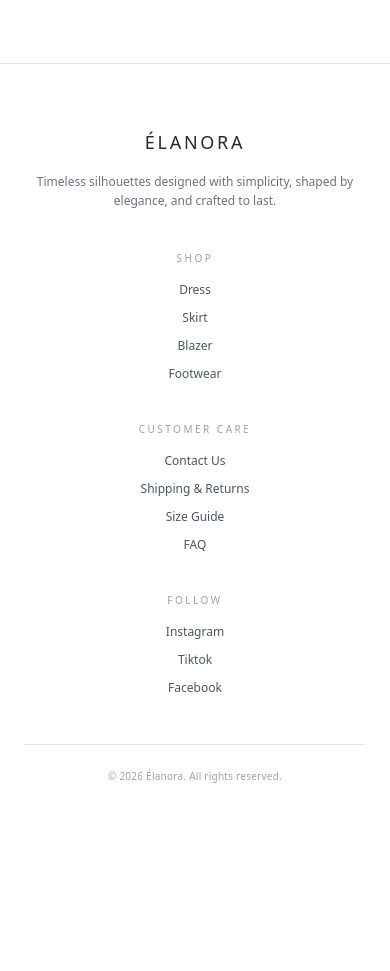
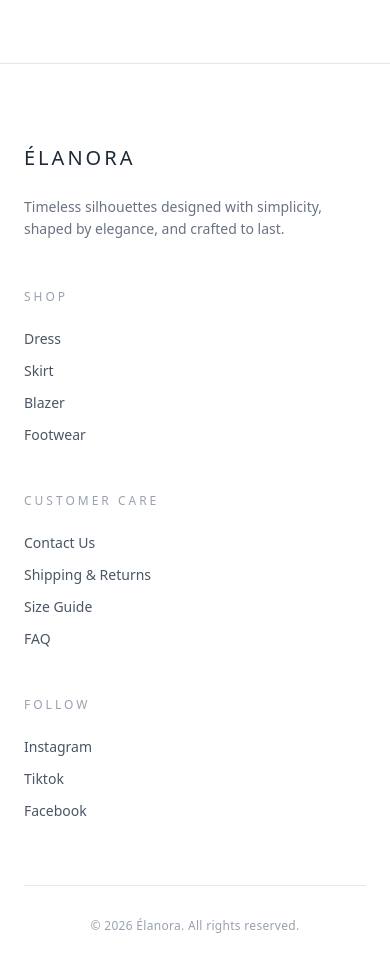
Before and after one commit to citrapratiwi4/ecommerce-react-app, a React (Vite) app: page /product/1 in a window 390 px wide. Shown: the part 2380-3351 px from the top of the page. Before the commit the page ends 3228 px from the top, so only its background shows below. Built offline with nearby package versions, Linux system fonts and the light colour scheme.

Commit message:
fix: align mobile footer layout in ProductDetail to match Home and standardize comments

```diff
--- a/src/pages/ProductDetail.jsx
+++ b/src/pages/ProductDetail.jsx
@@ -14,12 +14,12 @@ function ProductDetail({
   const { id } = useParams();
   const product = products.find((p) => p.id === parseInt(id));
 
-  // Scroll to top when component mounts
+  // Initialize scroll position
   useEffect(() => {
     window.scrollTo(0, 0);
   }, [id]);
 
-  // States
+  // Component states
   const [selectedVariant, setSelectedVariant] = useState(
     product?.variants && product.variants.length > 0
       ? product.variants[0]
@@ -37,6 +37,7 @@ function ProductDetail({
   const [isSizeGuideOpen, setIsSizeGuideOpen] = useState(false);
   const scrollRef = useRef(null);
 
+  // Auto-slide functionality for mobile gallery
   useEffect(() => {
     const autoSlide = setInterval(() => {
       if (scrollRef.current) {
@@ -76,6 +77,7 @@ function ProductDetail({
       ? ["36", "37", "38", "39", "40"]
       : ["S", "M", "L", "XL"]);
   const hasSizes = availableSizes && availableSizes.length > 0;
+
   const toggleAccordion = (section) => {
     setOpenAccordion(openAccordion === section ? null : section);
   };
@@ -84,11 +86,14 @@ function ProductDetail({
     <div className="bg-white min-h-screen text-gray-800">
       <Navbar wishlist={wishlist} cart={cart} setIsCartOpen={setIsCartOpen} />
 
-      {/* CONTAINER UTAMA */}
-      <div className="w-full px-5 md:px-6 lg:px-12 pb-16 pt-6 md:pt-10">
+      {/* Main Container */}
+      <div className="w-full max-w-[1400px] mx-auto px-5 md:px-6 lg:px-12 pb-16 pt-6 md:pt-10">
         <div className="flex flex-col lg:flex-row gap-6 md:gap-8 lg:gap-14 items-start">
-          {/* ================= BAGIAN GALERI FOTO ================= */}
+
+          {/* Product Gallery Section */}
           <div className="w-full lg:flex-1">
+
+            {/* Mobile Gallery View */}
             <div className="lg:hidden relative w-full">
               <div
                 ref={scrollRef}
@@ -113,7 +118,7 @@ function ProductDetail({
                 ))}
               </div>
 
-              {/* Indikator Titik (Dots) untuk Mobile */}
+              {/* Mobile Pagination Dots */}
               {galleryImages.length > 1 && (
                 <div className="absolute bottom-4 left-0 right-0 flex justify-center gap-2 pointer-events-none">
                   {galleryImages.map((_, index) => (
@@ -126,9 +131,9 @@ function ProductDetail({
               )}
             </div>
 
-            {/* 2. TAMPILAN DESKTOP (Thumbnails Kiri, Gambar Utama Kanan) - Tersembunyi di Mobile */}
+            {/* Desktop Gallery View */}
             <div className="hidden lg:flex w-full gap-6">
-              {/* Thumbnails */}
+              {/* Image Thumbnails */}
               <div className="flex flex-col gap-4 w-[80px] shrink-0 sticky top-32">
                 {galleryImages?.map((img, index) => (
                   <img
@@ -141,7 +146,7 @@ function ProductDetail({
                 ))}
               </div>
 
-              {/* Gambar Utama Desktop */}
+              {/* Main Image Preview */}
               <div className="flex-1 w-full relative">
                 {isSoldOut && (
                   <div className="absolute top-4 left-4 bg-white/90 text-red-800 text-[10px] font-bold tracking-[0.2em] px-4 py-2 uppercase z-10 shadow-sm">
@@ -156,9 +161,8 @@ function ProductDetail({
               </div>
             </div>
           </div>
-          {/* ================= AKHIR BAGIAN GALERI ================= */}
 
-          {/* 3. KANAN - INFO */}
+          {/* Product Information Section */}
           <div className="w-full lg:w-[420px] shrink-0 sticky top-32 mt-4 md:mt-0">
             <h1 className="text-3xl md:text-6xl font-light text-black mb-2 md:mb-6">
               {product.name}
@@ -167,7 +171,7 @@ function ProductDetail({
               Rp {product.price.toLocaleString("id-ID")}
             </p>
 
-            {/* RATINGS */}
+            {/* Product Ratings */}
             {product.rating && (
               <div className="flex items-center gap-2 mb-6 md:mb-4">
                 <div className="flex text-yellow-400 text-[14px] md:text-[16px] tracking-[0.1em]">
@@ -187,7 +191,7 @@ function ProductDetail({
               </div>
             )}
 
-            {/* URGENCY */}
+            {/* Stock Urgency Indicator */}
             {product.stock > 0 && product.stock <= 3 && (
               <div className="flex items-center gap-2 text-red-600 mb-6 text-xs md:text-sm font-medium">
                 <svg
@@ -207,7 +211,7 @@ function ProductDetail({
               </div>
             )}
 
-            {/* VARIANTS */}
+            {/* Product Variants */}
             {hasVariants && (
               <div className="mb-6 md:mb-8">
                 <p className="text-xs md:text-sm text-gray-700 mb-3">
@@ -247,7 +251,7 @@ function ProductDetail({
               </div>
             )}
 
-            {/* SIZE & SIZE GUIDE */}
+            {/* Size Selection */}
             {hasSizes && (
               <div className="mb-8">
                 <div className="flex items-center gap-6 mb-3">
@@ -286,7 +290,7 @@ function ProductDetail({
               </div>
             )}
 
-            {/* ACTION BUTTONS */}
+            {/* Primary Actions */}
             <div className="flex items-center gap-3 md:gap-4 mb-8 md:mb-10">
               <button
                 disabled={isSoldOut || (hasSizes && !selectedSize)}
@@ -326,7 +330,7 @@ function ProductDetail({
               </button>
             </div>
 
-            {/* ACCORDION */}
+            {/* Product Details Accordion */}
             <div className="mt-8 md:mt-10 border-t border-gray-200">
               <div className="border-b border-gray-200">
                 <button
@@ -377,7 +381,7 @@ function ProductDetail({
               </div>
             </div>
 
-            {/* INFO SECTION */}
+            {/* Shipping Info */}
             <div className="mt-6 md:mt-8 space-y-2 md:space-y-3 text-xs md:text-sm text-gray-600">
               <p className="flex items-center gap-2">
                 <span className="text-black">✓</span> Free shipping over Rp
@@ -390,7 +394,7 @@ function ProductDetail({
           </div>
         </div>
 
-        {/* CUSTOMER REVIEWS SECTION */}
+        {/* Customer Reviews Section */}
         <div
           id="reviews"
           className="mt-20 md:mt-32 pt-12 md:pt-16 border-t border-gray-200 max-w-3xl mx-auto"
@@ -471,7 +475,7 @@ function ProductDetail({
         </div>
       </div>
 
-      {/* BRAND STATEMENT */}
+      {/* Brand Statement */}
       <section className="py-20 md:py-32 border-t border-gray-50 text-center">
         <div className="max-w-xl mx-auto px-6">
           <p className="text-[10px] tracking-[0.4em] uppercase text-gray-400 mb-6 md:mb-8">
@@ -485,77 +489,71 @@ function ProductDetail({
         </div>
       </section>
 
-      {/* FOOTER */}
-      <footer className="bg-white border-t border-gray-200 py-16 md:py-20">
+      {/* Global Footer - Left-aligned layout mapping exactly to Home.jsx */}
+      <footer className="bg-white border-t border-gray-200 py-20">
         <div className="max-w-[1400px] mx-auto px-6 lg:px-12">
-          <div className="grid grid-cols-1 md:grid-cols-4 gap-10 md:gap-12 mb-12 md:mb-16 text-center md:text-left">
+          <div className="grid grid-cols-1 md:grid-cols-4 gap-12 mb-16">
             <div>
-              <h4 className="text-lg md:text-xl font-medium tracking-[0.15em] uppercase mb-4 md:mb-6">
+              <h4 className="text-xl font-medium tracking-[0.15em] uppercase mb-6">
                 Élanora
               </h4>
-              <p className="text-xs md:text-sm text-gray-500 leading-relaxed">
+              <p className="text-sm text-gray-500 leading-relaxed">
                 Timeless silhouettes designed with simplicity, shaped by
                 elegance, and crafted to last.
               </p>
             </div>
+
             <div>
-              <h5 className="text-[10px] md:text-xs tracking-[0.25em] uppercase text-gray-400 mb-4 md:mb-6">
+              <h5 className="text-xs tracking-[0.25em] uppercase text-gray-400 mb-6">
                 Shop
               </h5>
-              <ul className="space-y-3 text-xs md:text-sm text-gray-600">
-                <li>
-                  <Link to="/category/dress" className="hover:text-black">
-                    Dress
-                  </Link>
+              <ul className="space-y-3 text-sm text-gray-600">
+                <li className="hover:text-black cursor-pointer">
+                  <Link to="/category/dress" className="hover:text-black">Dress</Link>
                 </li>
-                <li>
-                  <Link to="/category/skirt" className="hover:text-black">
-                    Skirt
-                  </Link>
+                <li className="hover:text-black cursor-pointer">
+                  <Link to="/category/skirt" className="hover:text-black">Skirt</Link>
                 </li>
-                <li>
-                  <Link to="/category/blazer" className="hover:text-black">
-                    Blazer
-                  </Link>
+                <li className="hover:text-black cursor-pointer">
+                  <Link to="/category/blazer" className="hover:text-black">Blazer</Link>
                 </li>
-                <li>
-                  <Link to="/category/footwear" className="hover:text-black">
-                    Footwear
-                  </Link>
+                <li className="hover:text-black cursor-pointer">
+                  <Link to="/category/footwear" className="hover:text-black">Footwear</Link>
                 </li>
               </ul>
             </div>
+
             <div>
-              <h5 className="text-[10px] md:text-xs tracking-[0.25em] uppercase text-gray-400 mb-4 md:mb-6">
+              <h5 className="text-xs tracking-[0.25em] uppercase text-gray-400 mb-6">
                 Customer Care
               </h5>
-              <ul className="space-y-3 text-xs md:text-sm text-gray-600">
+              <ul className="space-y-3 text-sm text-gray-600">
                 <li className="hover:text-black cursor-pointer">Contact Us</li>
-                <li className="hover:text-black cursor-pointer">
-                  Shipping & Returns
-                </li>
+                <li className="hover:text-black cursor-pointer">Shipping & Returns</li>
                 <li className="hover:text-black cursor-pointer">Size Guide</li>
                 <li className="hover:text-black cursor-pointer">FAQ</li>
               </ul>
             </div>
+
             <div>
-              <h5 className="text-[10px] md:text-xs tracking-[0.25em] uppercase text-gray-400 mb-4 md:mb-6">
+              <h5 className="text-xs tracking-[0.25em] uppercase text-gray-400 mb-6">
                 Follow
               </h5>
-              <ul className="space-y-3 text-xs md:text-sm text-gray-600">
+              <ul className="space-y-3 text-sm text-gray-600">
                 <li className="hover:text-black cursor-pointer">Instagram</li>
                 <li className="hover:text-black cursor-pointer">Tiktok</li>
                 <li className="hover:text-black cursor-pointer">Facebook</li>
               </ul>
             </div>
           </div>
-          <div className="border-t border-gray-200 pt-6 md:pt-8 text-center text-[10px] md:text-xs text-gray-400 tracking-wide">
+
+          <div className="border-t border-gray-200 pt-8 text-center text-xs text-gray-400 tracking-wide">
             © {new Date().getFullYear()} Élanora. All rights reserved.
           </div>
         </div>
       </footer>
 
-      {/* MODAL SIZE GUIDE */}
+      {/* Size Guide Modal */}
       {isSizeGuideOpen && (
         <div className="fixed inset-0 z-50 flex items-center justify-center p-4 bg-black/40 backdrop-blur-sm transition-opacity duration-300">
           <div className="bg-white w-full max-w-2xl p-6 md:p-12 relative shadow-2xl">
@@ -686,12 +684,7 @@ function ProductDetail({
                       { size: "S", b: "84 - 88", w: "66 - 70", h: "90 - 94" },
                       { size: "M", b: "89 - 93", w: "71 - 75", h: "95 - 99" },
                       { size: "L", b: "94 - 98", w: "76 - 80", h: "100 - 104" },
-                      {
-                        size: "XL",
-                        b: "99 - 103",
-                        w: "81 - 85",
-                        h: "105 - 109",
-                      },
+                      { size: "XL", b: "99 - 103", w: "81 - 85", h: "105 - 109" },
                     ].map((row, i) => (
                       <tr
                         key={i}
```
